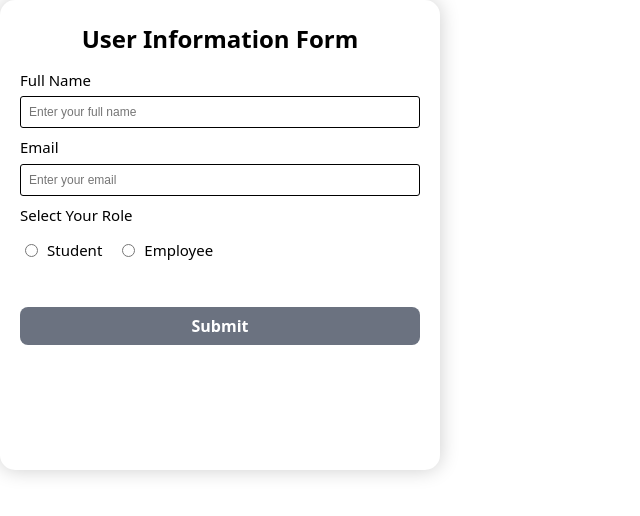
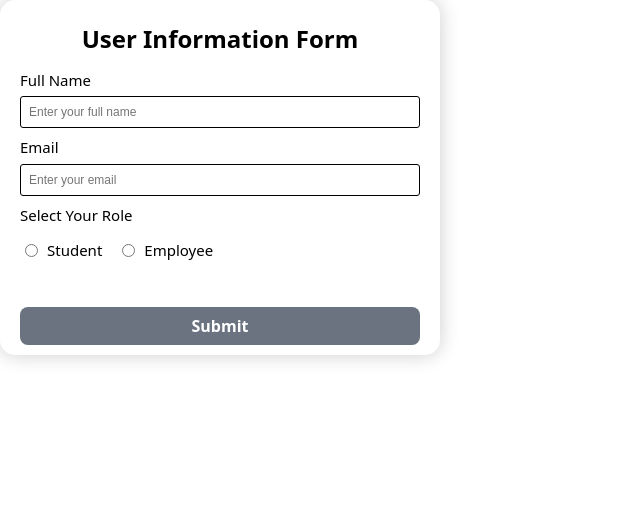
Before and after one commit to kaveenskn/InternQuest-web-Group2, a React (Vite) app: page / in a window 1280 px wide. Shown: the top 516 px of the page, without its empty margins (0-640 px from the left). Built offline with nearby package versions, Linux system fonts and the light colour scheme.

Commit message:
New form

```diff
--- a/src/pages/Form1.jsx
+++ b/src/pages/Form1.jsx
@@ -1,4 +1,3 @@
-
 import React, { useState } from "react";
 import "../styles/form1.css";
 
@@ -21,6 +20,7 @@ const Form1 = () => {
     e.preventDefault();
     console.log(value);
   };
+
   return (
     <div className="container">
       <h1>User Information Form</h1>
--- a/src/styles/form1.css
+++ b/src/styles/form1.css
@@ -13,7 +13,6 @@ body {
   border-radius: 15px;
   box-shadow: 0 0 20px rgba(0, 0, 0, 0.2);
   padding: 10px 20px;
-  height: 450px;
   width: 400px;
   text-align: center;
 }
@@ -27,7 +26,7 @@ body {
 label {
   font-size: 15px;
   display: block;
-  width: 100;
+  width: 100%;
   margin-top: 8px;
   margin-bottom: 5px;
   text-align: left;
@@ -44,6 +43,7 @@ input {
   border-radius: 3px;
   font-size: 12px;
 }
+
 .radio-group {
   display: flex;
   justify-content: flex-start;
```
